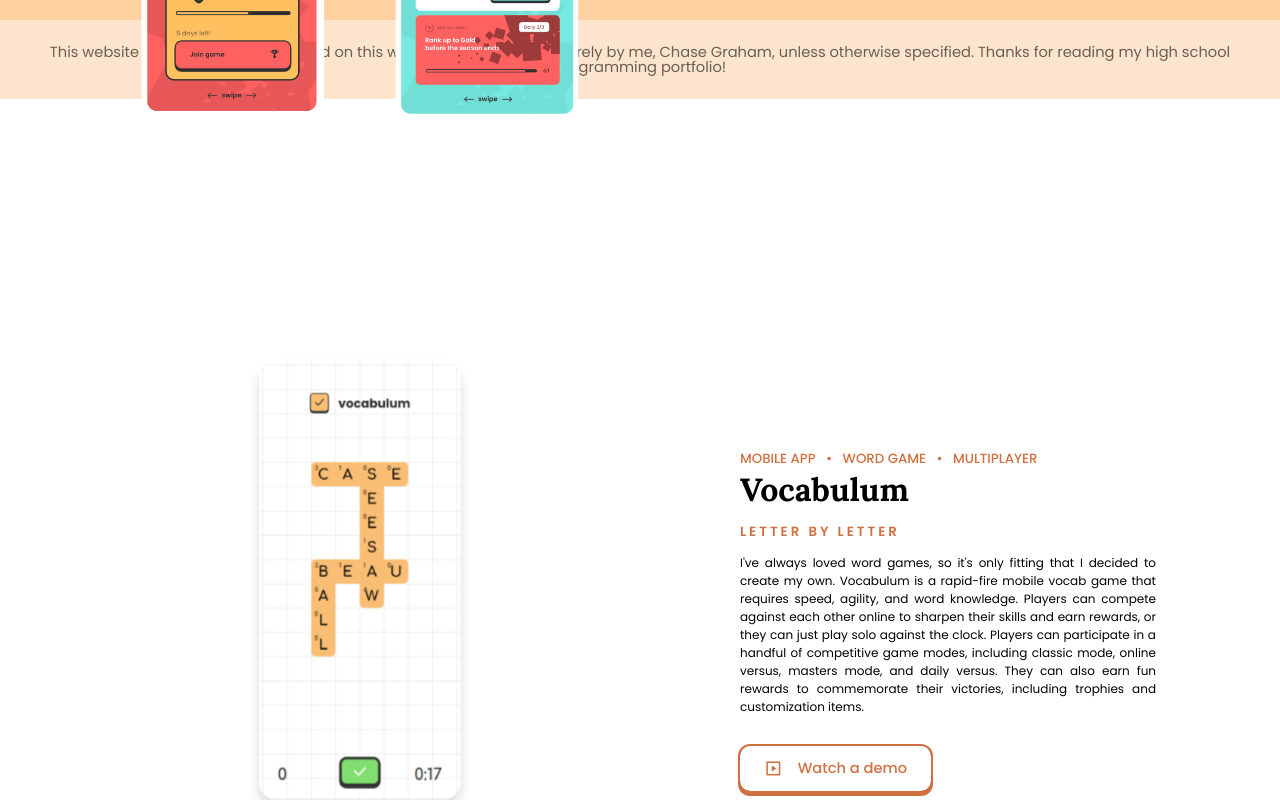
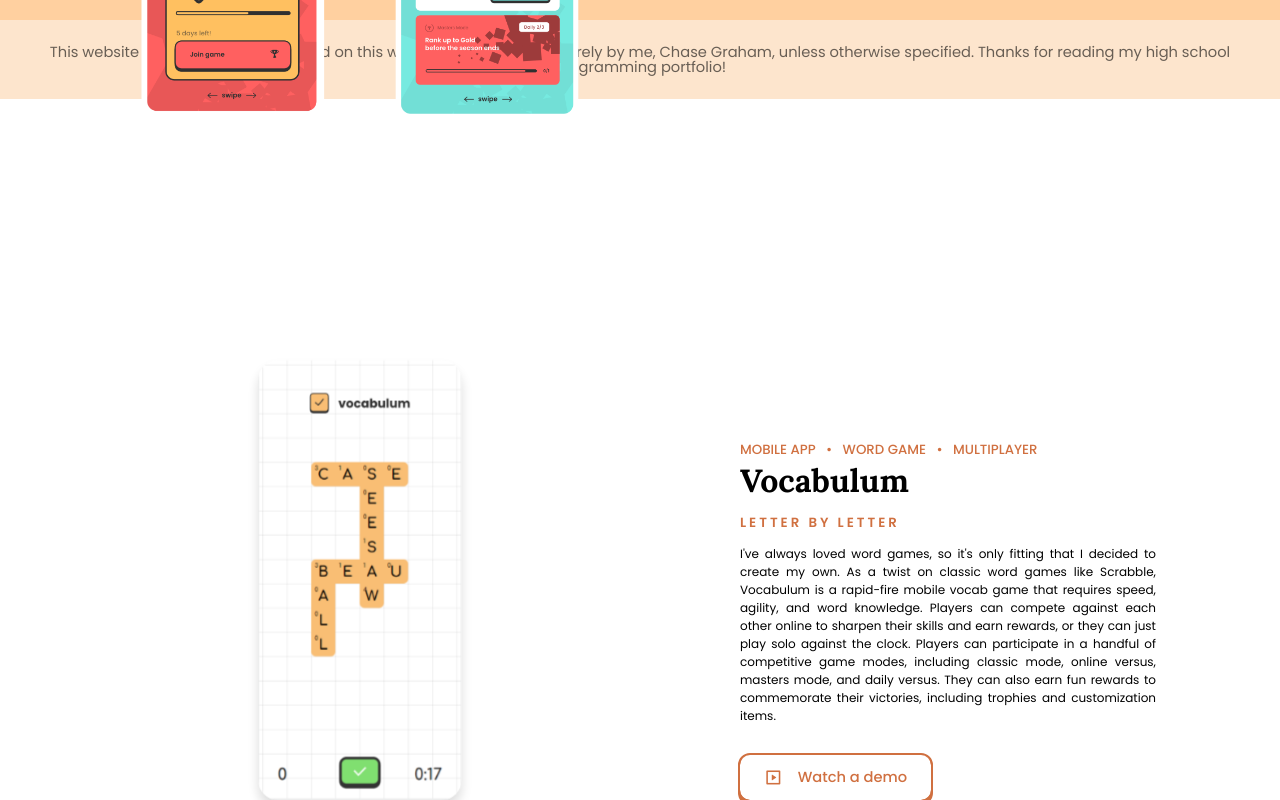
Before and after one commit to underpig1/portfolio, a plain HTML site: page index.html in a window 1280 px wide. Shown: the part 4780-5580 px from the top of the page. Drawn offline with nearby package versions, Linux system fonts and the light colour scheme.

Commit message:
update description

```diff
--- a/index.html
+++ b/index.html
@@ -633,7 +633,7 @@
                     GAME&nbsp;&nbsp;&nbsp;•&nbsp;&nbsp;&nbsp;MULTIPLAYER</h3>
                 <h1 class="title">Vocabulum</h1>
                 <h2 class="description">LETTER BY LETTER</h2>
-                <p>I've always loved word games, so it's only fitting that I decided to create my own. Vocabulum is a
+                <p>I've always loved word games, so it's only fitting that I decided to create my own. As a twist on classic word games like Scrabble, Vocabulum is a
                     rapid-fire mobile vocab game that requires speed, agility, and word knowledge. Players can compete
                     against each other online to sharpen their skills and earn rewards, or they can just play solo
                     against the clock. Players can participate in a handful of competitive game modes, including classic
```
